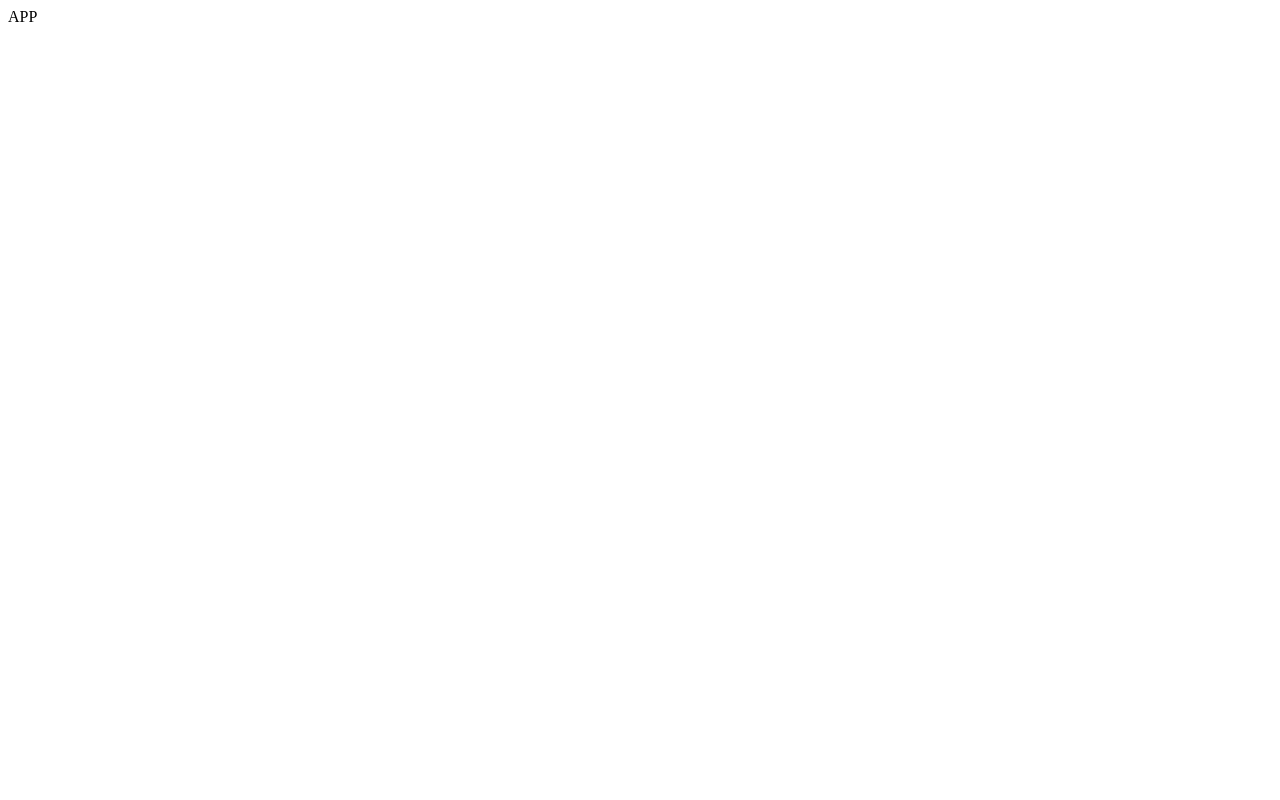
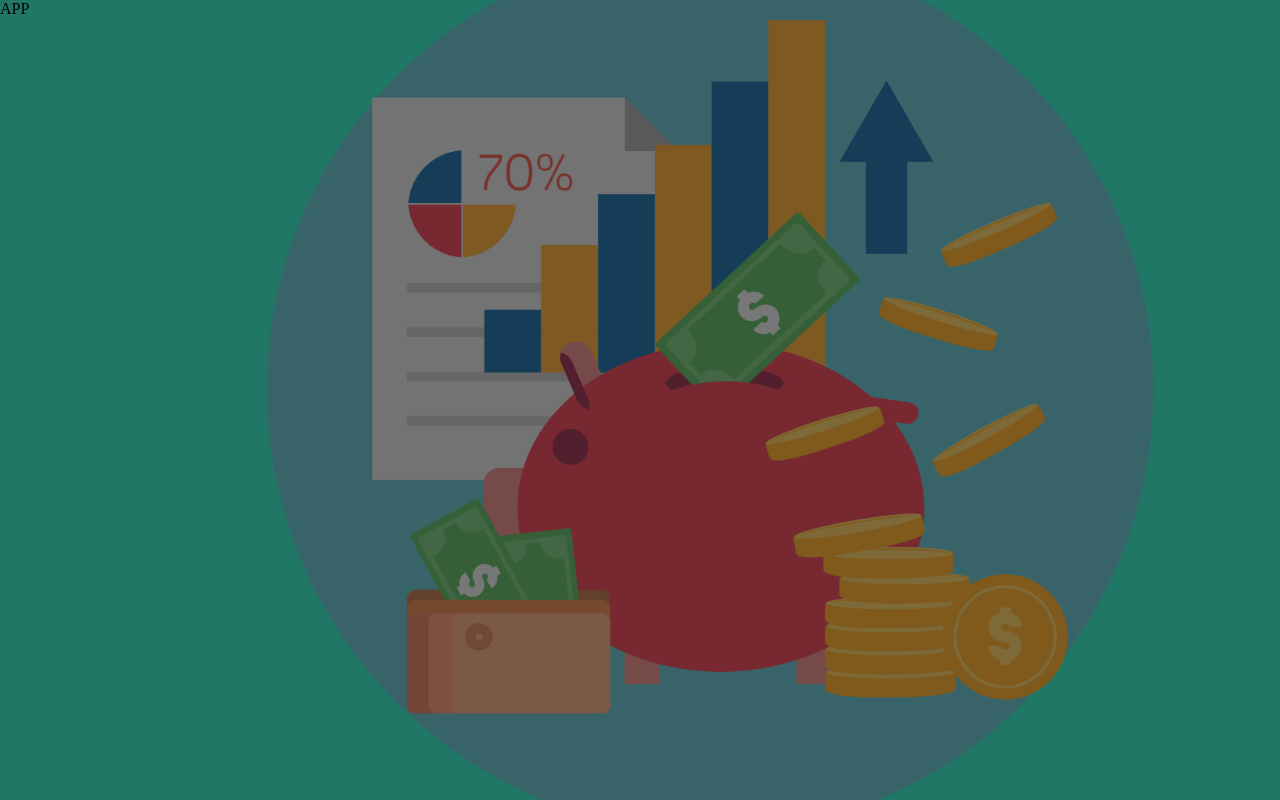
Before and after one commit to thapaRoyal/expense_tracker, a React (Create React App) app: page / in a window 1280 px wide. Built offline with nearby package versions, Linux system fonts and the light colour scheme.

Commit message:
background image

```diff
--- /dev/null
+++ b/src/index.css
@@ -0,0 +1,12 @@
+#root,
+body,
+html {
+  height: 100%;
+  margin: 0;
+}
+
+body {
+  background: linear-gradient(rgba(0, 0, 0, 0.5), rgba(0, 0, 0, 0.5)),
+    url(./assets/money.png);
+  background-size: cover;
+}
--- a/src/index.js
+++ b/src/index.js
@@ -2,5 +2,6 @@
 import ReactDOM from 'react-dom';
 
 import App from './App';
+import './index.css';
 
 ReactDOM.render(<App />, document.getElementById('root'));
```
Also changed, not shown: src/assets/money.png (added).
